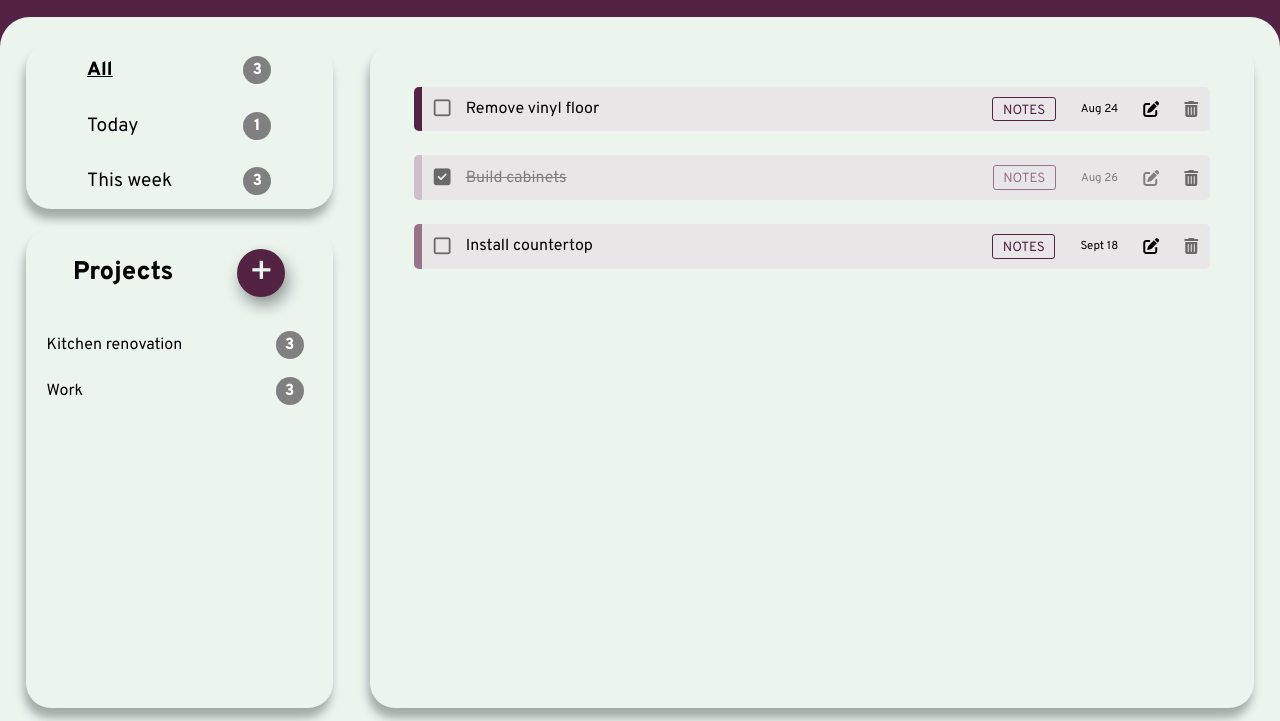
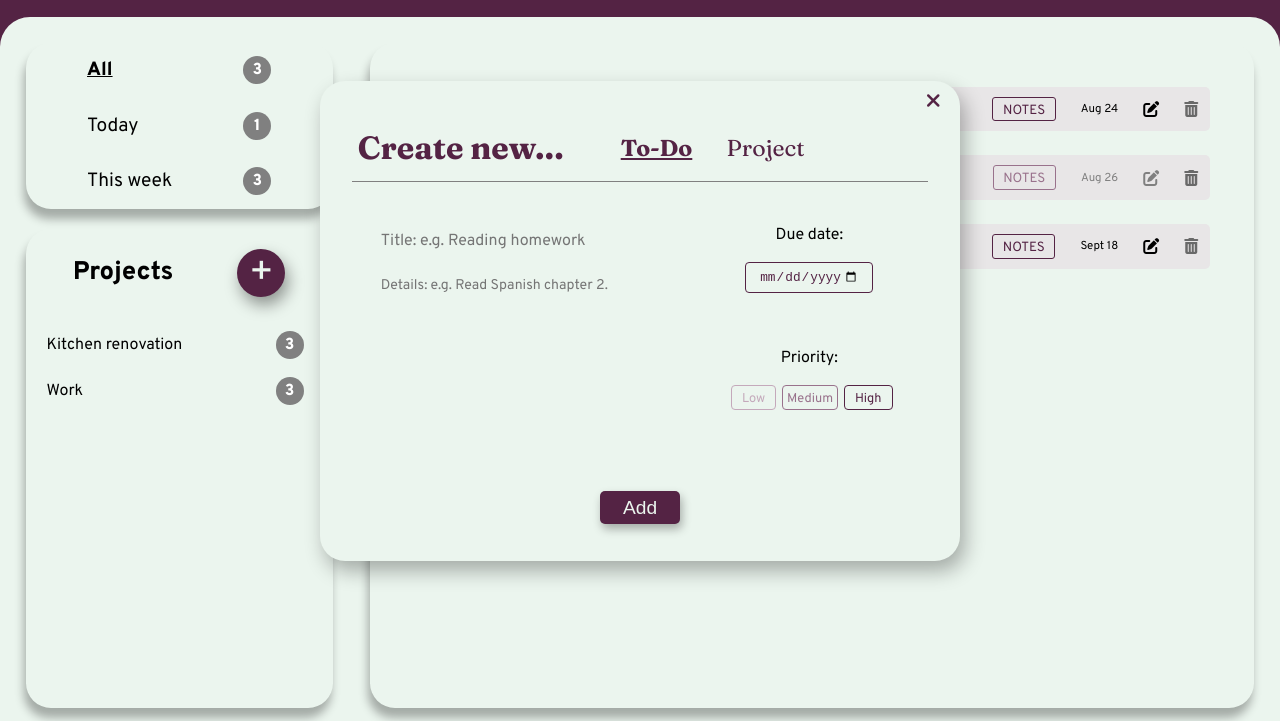
Before and after one commit to cynthem/Todo-list, a plain HTML site: page index.html in a window 1280 px wide. Shown: the part 79-800 px from the top of the page. Drawn offline with Linux system fonts and the light colour scheme.

Commit message:
Add cancel button

```diff
--- a/index.html
+++ b/index.html
@@ -87,6 +87,9 @@
             </div>
         </div>
         <div class="add-new-card">
+            <div class="add-cancel">
+                <i class="fa-solid fa-xmark fa-lg"></i>
+            </div>
             <form class="add-form">
                 <div class="add-type">
                     <h3 class="type-title">Create new...</h3>
--- a/style.css
+++ b/style.css
@@ -404,7 +404,15 @@ h2 {
     height: 60vh;
     box-shadow: 5px 10px 20px rgba(0, 0, 0, 0.3);
     border-radius: 25px;
-    display: none;
+    display: flex;
+    flex-direction: column;
+}
+
+.add-cancel {
+    display: flex;
+    justify-content: flex-end;
+    color: #542344;
+    padding: 3% 3% 0 0;
 }
 
 .add-form {
@@ -412,7 +420,7 @@ h2 {
     grid-template-rows: 1fr 3fr 1fr;
     height: 100%;
     row-gap: 10%;
-    padding: 2% 5%;
+    padding: 2% 5% 3%;
 }
 
 .add-type {
```
